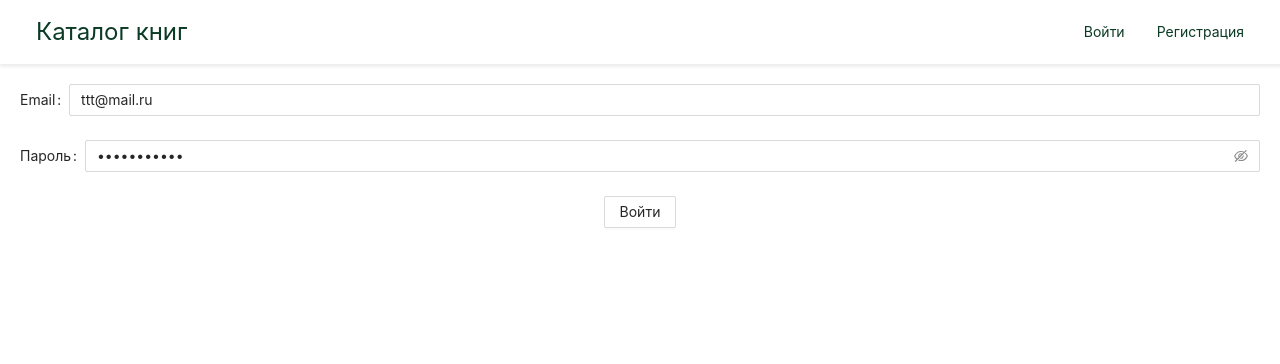
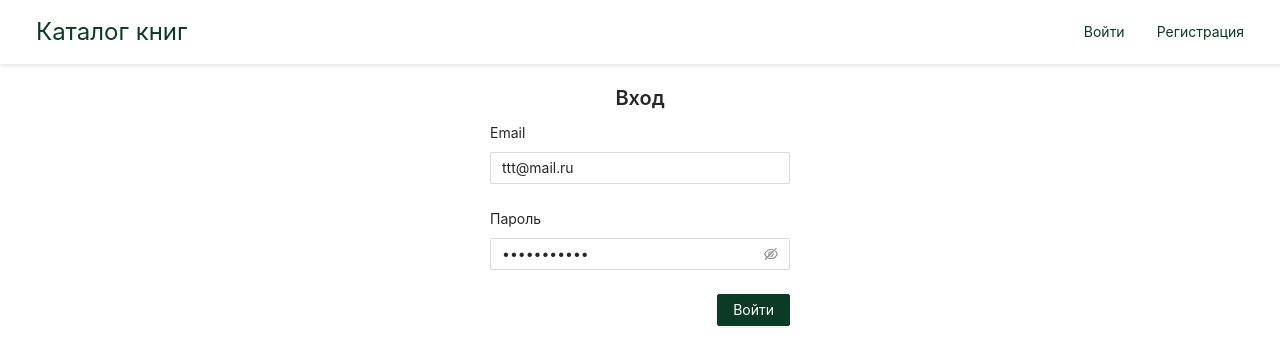
Before and after one commit to VerdiFran/book-catalog, a React (Create React App) app: page /login in a window 1280 px wide. Shown: the top 364 px of the page. Built offline with nearby package versions, Linux system fonts and the light colour scheme.

Commit message:
Add login from design

```diff
--- a/src/components/Login/Login.js
+++ b/src/components/Login/Login.js
@@ -1,6 +1,7 @@
 import React from 'react'
 import {Formik} from 'formik'
-import {Button, Form, Input} from 'antd'
+import {Button, Form, Input, Typography} from 'antd'
+import styles from './Login.module.scss'
 
 /**
  * Component with auth form
@@ -8,19 +9,21 @@ import {Button, Form, Input} from 'antd'
  * @constructor
  */
 const Login = ({login}) => {
+    const {Title} = Typography
+
     return (
         <div>
+            <Title level={4}>Вход</Title>
             <Formik
                 initialValues={{
                     email: 'ttt@mail.ru',
                     password: 'password123'
                 }}
-                onSubmit={(values) => {
-                    login(values.email, values.password)
-                }}
+                onSubmit={(values) => login(values.email, values.password)}
             >
                 {({values, handleSubmit, handleChange}) => (
-                    <Form layout="horizontal">
+                    <div className={styles.formContainer}>
+                        <Form layout="vertical">
                             <Form.Item label="Email">
                                 <Input
                                     name="email"
@@ -36,9 +39,12 @@ const Login = ({login}) => {
                                 />
                             </Form.Item>
                             <Form.Item>
-                            <Button htmlType="submit" onClick={handleSubmit}>Войти</Button>
+                                <div className={styles.buttonContainer}>
+                                    <Button htmlType="submit" onClick={handleSubmit} type="primary">Войти</Button>
+                                </div>
                             </Form.Item>
                         </Form>
+                    </div>
                 )}
             </Formik>
         </div>
--- /dev/null
+++ b/src/components/Login/Login.module.scss
@@ -0,0 +1,8 @@
+.formContainer {
+    width: 300px;
+    margin: auto;
+}
+
+.buttonContainer {
+    float: right;
+}
```
Lines whose indentation alone changed are shown as unchanged.
